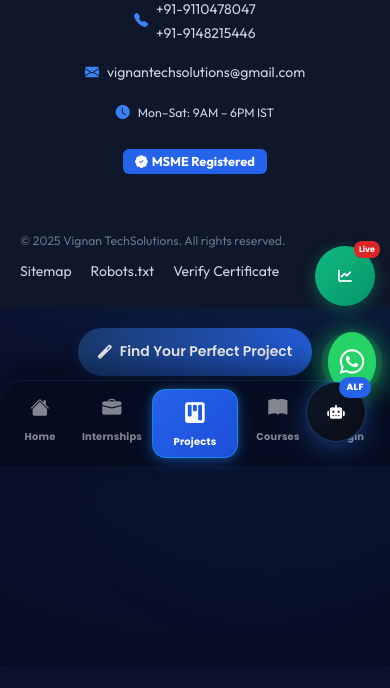
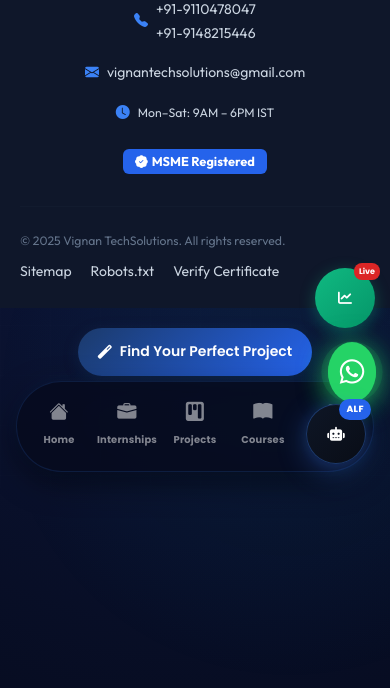
Before and after one commit to Vignantechsolutions/Vignantech, a Django app: page /accounts/register/ in a window 390 px wide; the page is wider, and only the part inside the window is pictured. Shown: the part 2375-3063 px from the top of that part. Before the commit the page ends 3041 px from the top of that part, so only its background shows below. Run offline with Django 5.2, Linux system fonts and the light colour scheme; some libraries are stand-ins or nearby versions.

Commit message:
Design: convert mobile bottom nav to standard floating capsule menu and unify actions

```diff
--- a/static/css/main.css
+++ b/static/css/main.css
@@ -1262,7 +1262,7 @@
 @media (max-width: 767px) {
 
     /* ── Body padding for bottom nav ── */
-    body { padding-bottom: 70px !important; }
+    body { padding-bottom: 92px !important; }
 
     /* ── Hide desktop navbar collapse & toggler ── */
     .navbar-collapse, .navbar-toggler { display: none !important; }
@@ -1272,21 +1272,24 @@
     #mainNav { box-shadow: 0 2px 16px rgba(30,58,138,.10) !important; }
 
     /* ── Floating WhatsApp & back-to-top ── */
-    .whatsapp-float { bottom: 80px !important; right: 14px !important; width: 48px !important; height: 48px !important; font-size: 1.35rem !important; }
-    #back-to-top { bottom: 136px !important; right: 14px !important; }
+    .whatsapp-float { bottom: 92px !important; right: 14px !important; width: 48px !important; height: 48px !important; font-size: 1.35rem !important; }
+    #back-to-top { bottom: 148px !important; right: 14px !important; }
 
     /* ── Bottom Navigation Bar ── */
     .mob-bottom-nav {
         display: flex !important;
-        position: fixed; bottom: 0; left: 0; right: 0;
+        position: fixed;
+        bottom: 16px !important;
+        left: 16px !important;
+        right: 16px !important;
         background: rgba(6, 11, 30, 0.85) !important;
         backdrop-filter: blur(28px) !important;
         -webkit-backdrop-filter: blur(28px) !important;
-        border-top: 1px solid rgba(59, 130, 246, 0.15) !important;
-        box-shadow: 0 -10px 40px rgba(0, 0, 0, 0.65), 0 0 20px rgba(59, 130, 246, 0.08) !important;
+        border: 1px solid rgba(59, 130, 246, 0.15) !important;
+        box-shadow: 0 10px 30px rgba(0, 0, 0, 0.5), 0 0 20px rgba(59, 130, 246, 0.08) !important;
         z-index: 1050;
-        padding: 8px 4px calc(8px + env(safe-area-inset-bottom)) !important;
-        border-radius: 24px 24px 0 0 !important;
+        padding: 10px 8px !important;
+        border-radius: 50px !important;
     }
     .mob-bottom-nav a {
         flex: 1; display: flex; flex-direction: column;
@@ -1301,17 +1304,6 @@
     .mob-bottom-nav a.active { color: #00f2fe !important; }
     .mob-bottom-nav a.active i { transform: translateY(-2px); color: #00f2fe !important; }
     .mob-bottom-nav a:hover { color: #00f2fe !important; }
-    .mob-bottom-nav a.mob-cta {
-        color: #fff !important;
-        background: linear-gradient(135deg, #2563eb, #1d4ed8) !important;
-        border: 1px solid rgba(0, 242, 254, 0.3) !important;
-        border-radius: 14px;
-        margin: 0 4px;
-        padding: 6px 8px !important;
-        box-shadow: 0 4px 15px rgba(37,99,235,0.4), 0 0 10px rgba(0, 242, 254, 0.2) !important;
-        min-width: 58px;
-    }
-    .mob-bottom-nav a.mob-cta i { font-size: 1.3rem; color: #fff !important; }
     .mob-bottom-nav .mob-active-dot {
         width: 4px; height: 4px; border-radius: 50%;
         background: #00f2fe !important; margin-top: 1px;
--- a/templates/base.html
+++ b/templates/base.html
@@ -117,9 +117,10 @@
         <span>Internships</span>
         <span class="mob-active-dot"></span>
     </a>
-    <a href="{% url 'projects:list' %}" class="mob-cta">
+    <a href="{% url 'projects:list' %}" class="{% if 'project' in request.resolver_match.url_name %}active{% endif %}">
         <i class="bi bi-kanban-fill"></i>
         <span>Projects</span>
+        <span class="mob-active-dot"></span>
     </a>
     <a href="{% url 'courses:list' %}" class="{% if 'course' in request.resolver_match.url_name %}active{% endif %}">
         <i class="bi bi-book-fill"></i>
```
